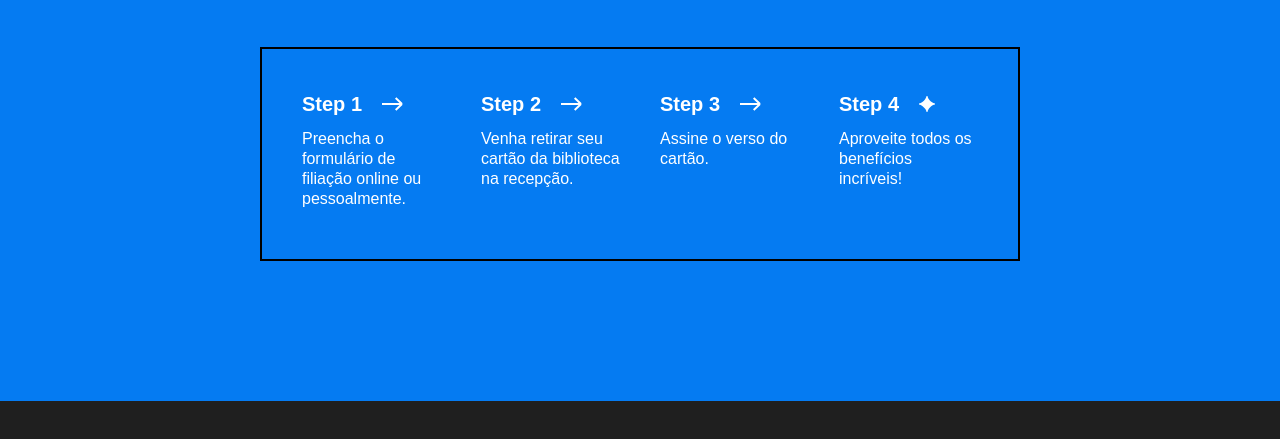
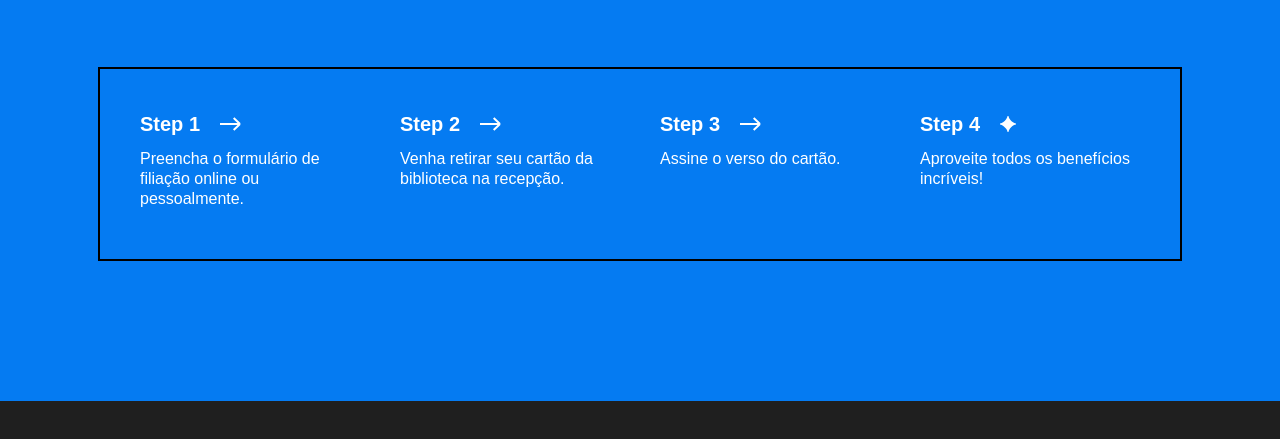
Before and after one commit to Borges-Camila/web_project_library, a plain HTML site: page index.html in a window 1280 px wide. Shown: the part 3197-3636 px from the top of the page. Drawn offline with Linux system fonts and the light colour scheme.

Commit message:
modify margin

```diff
--- a/styles/style.css
+++ b/styles/style.css
@@ -304,7 +304,7 @@
 
 .membership__steps {
   list-style-type: none;
-  margin: 50px 260px 0 260px;
+  margin: 70px auto 0;
   max-width: 1000px;
   padding: 40px 40px 50px;
   column-gap: 40px;
```
